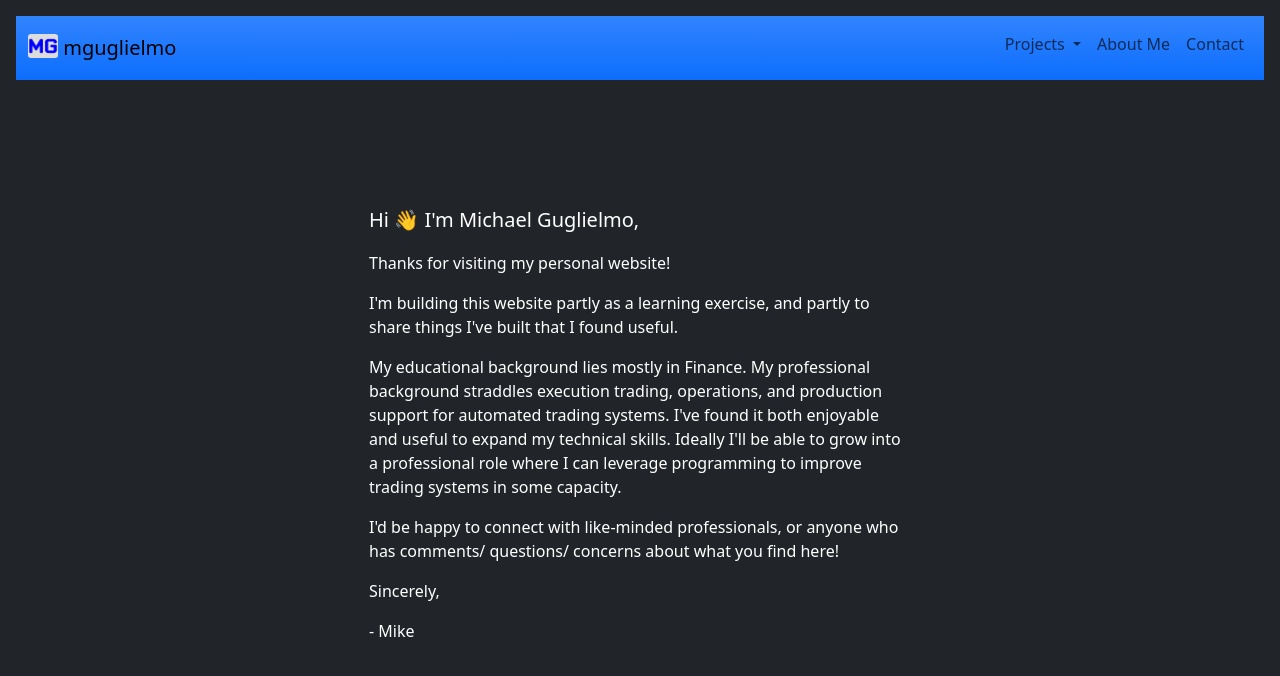
After one commit to mikeGugs/my_webpage, a Flask app: page /about_me in a window 1280 px wide. The commit adds this page. Shown: the top 676 px of the page. Run offline with Flask 3, Linux system fonts and the light colour scheme.

Commit message:
add about_me.html, style fixes

```diff
--- a/page.py
+++ b/page.py
@@ -33,9 +33,9 @@ def projects():
         j = jobs.read()
     return render_template('job_board_scraper.html', jobs=j)
 
-@app.route('/blog_landing')
-def blog_landing():
-    return render_template('blog_landing.html')
+@app.route('/about_me')
+def about_me():
+    return render_template('about_me.html')
 
 @app.route('/contact', methods=('GET', 'POST'))
 def contact():
--- /dev/null
+++ b/templates/about_me.html
@@ -0,0 +1,31 @@
+{% extends "base.html" %}
+
+{% block title %}mguglielmo{% endblock %}
+
+{% block content %}
+
+
+<div class="container mb-auto mt-auto px-3">
+  <div class="row">
+    <div class="col">
+    </div>
+    <div class="col-6">
+      <p class="lead text-start">
+	Hi &#128075; I'm Michael Guglielmo,
+      </p>
+      <p class="text-start">Thanks for visiting my personal website!</p>
+      <p class="text-start">I'm building this website partly as a learning exercise, and partly to share things I've built that I found useful.</p>
+      <p class="text-start">My educational background lies mostly in Finance. My professional background straddles execution trading, operations, and production support for automated trading systems. I've found it both enjoyable and useful to expand my technical skills. Ideally I'll be able to grow into a professional role where I can leverage programming to improve trading systems in some capacity.</p>
+      <p class="text-start">I'd be happy to connect with like-minded professionals, or anyone who has comments/ questions/ concerns about what you find here!</p>
+      <p class="text-start">Sincerely,</p>
+      <p class="text-start">- Mike </p>
+    </div>
+    <div class="col">
+    </div>
+  </div>
+</div>
+
+
+
+
+{% endblock %}
--- a/templates/base.html
+++ b/templates/base.html
@@ -45,9 +45,6 @@
 		  <a class="nav-link" href="/about_me">About Me</a>
 		</li>
 		<li class="nav-item">
-		  <a class="nav-link" href="/blog_landing">Blog</a>
-		</li>
-		<li class="nav-item">
 		  <a class="nav-link" href="/contact">Contact</a>
 		</li>
 	      </ul>
```
Also changed, not shown: templates/blog_landing.html (deleted, +0 -9 lines), templates/contact.html (+7 -0 lines), templates/job_board_scraper.html (+14 -2 lines), 2 other files.
